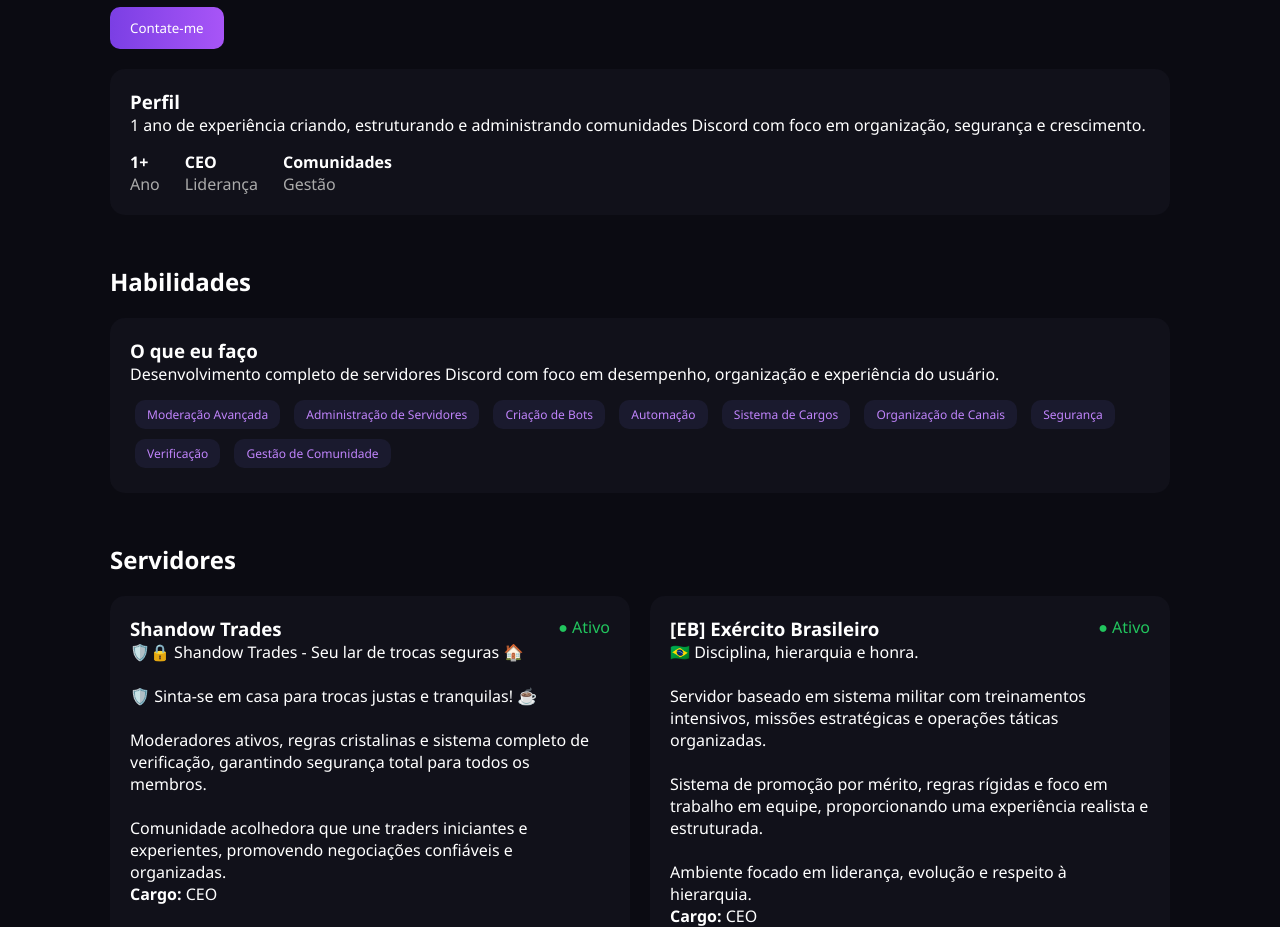
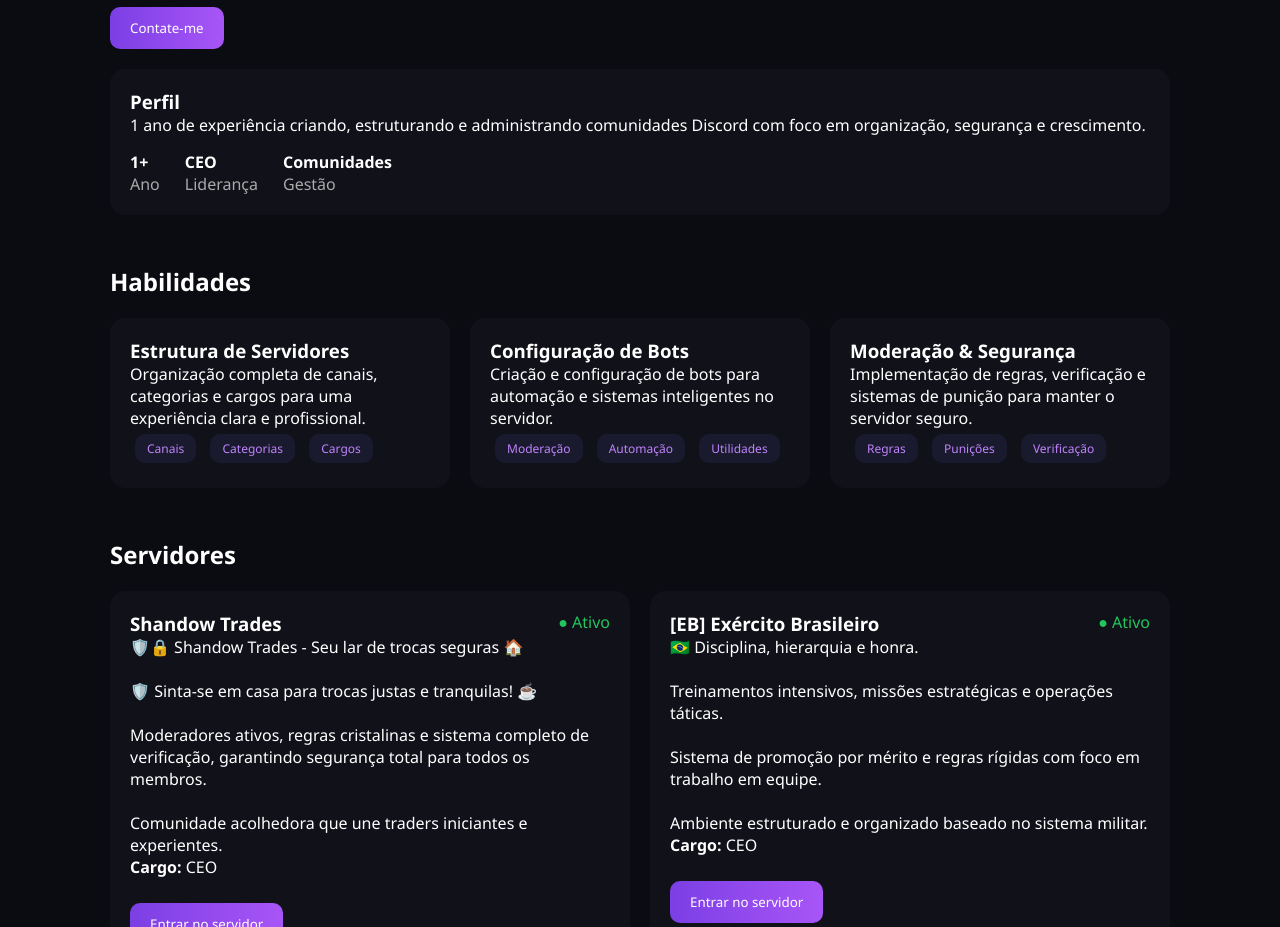
Before and after one commit to arthusilvasilva4001-create/Portif-lio., a plain HTML site: page index.html in a window 1280 px wide. Shown: the part 160-1087 px from the top of the page. Drawn offline with Linux system fonts and the light colour scheme.

Commit message:
index.html

```diff
--- a/index.html
+++ b/index.html
@@ -31,10 +31,6 @@
   margin-bottom:40px;
 }
 
-.logo {
-  font-weight:bold;
-}
-
 /* HERO */
 .hero h1 { font-size:32px; }
 
@@ -43,6 +39,7 @@
   margin:10px 0;
 }
 
+/* BUTTON */
 .btn {
   background:linear-gradient(90deg,#7b3fe4,#a855f7);
   border:none;
@@ -69,6 +66,7 @@
   box-shadow:0 0 20px rgba(128,0,255,0.2);
 }
 
+/* TAG */
 .tag {
   display:inline-block;
   padding:6px 12px;
@@ -79,6 +77,7 @@
   color:#c084fc;
 }
 
+/* STATUS */
 .status {
   float:right;
   color:#22c55e;
@@ -91,7 +90,7 @@
   gap:20px;
 }
 
-/* BOTÃO DISTÂNCIA */
+/* BUTTON SPACE */
 .btn-server {
   margin-top:25px;
 }
@@ -135,7 +134,7 @@
 <div class="container">
 
 <nav>
-  <div class="logo">Gengar.dev</div>
+  <div>Gengar.dev</div>
   <div>☰</div>
 </nav>
 
@@ -163,26 +162,35 @@
   </div>
 </div>
 
-<!-- HABILIDADES (ESTILO PRINT) -->
+<!-- HABILIDADES -->
 <h2>Habilidades</h2>
 
-<div class="card">
-  <h3>O que eu faço</h3>
+<div class="grid">
 
-  <p style="margin-bottom:10px;">
-    Desenvolvimento completo de servidores Discord com foco em desempenho,
-    organização e experiência do usuário.
-  </p>
+  <div class="card">
+    <h3>Estrutura de Servidores</h3>
+    <p>Organização completa de canais, categorias e cargos para uma experiência clara e profissional.</p>
+    <div class="tag">Canais</div>
+    <div class="tag">Categorias</div>
+    <div class="tag">Cargos</div>
+  </div>
 
-  <div class="tag">Moderação Avançada</div>
-  <div class="tag">Administração de Servidores</div>
-  <div class="tag">Criação de Bots</div>
-  <div class="tag">Automação</div>
-  <div class="tag">Sistema de Cargos</div>
-  <div class="tag">Organização de Canais</div>
-  <div class="tag">Segurança</div>
-  <div class="tag">Verificação</div>
-  <div class="tag">Gestão de Comunidade</div>
+  <div class="card">
+    <h3>Configuração de Bots</h3>
+    <p>Criação e configuração de bots para automação e sistemas inteligentes no servidor.</p>
+    <div class="tag">Moderação</div>
+    <div class="tag">Automação</div>
+    <div class="tag">Utilidades</div>
+  </div>
+
+  <div class="card">
+    <h3>Moderação & Segurança</h3>
+    <p>Implementação de regras, verificação e sistemas de punição para manter o servidor seguro.</p>
+    <div class="tag">Regras</div>
+    <div class="tag">Punições</div>
+    <div class="tag">Verificação</div>
+  </div>
+
 </div>
 
 <!-- SERVIDORES -->
@@ -190,7 +198,6 @@
 
 <div class="grid">
 
-<!-- SHANDOW -->
 <div class="card">
   <span class="status">● Ativo</span>
   <h3>Shandow Trades</h3>
@@ -200,8 +207,7 @@
     🛡️ Sinta-se em casa para trocas justas e tranquilas! ☕<br><br>
     Moderadores ativos, regras cristalinas e sistema completo de verificação,
     garantindo segurança total para todos os membros.<br><br>
-    Comunidade acolhedora que une traders iniciantes e experientes,
-    promovendo negociações confiáveis e organizadas.
+    Comunidade acolhedora que une traders iniciantes e experientes.
   </p>
 
   <p><strong>Cargo:</strong> CEO</p>
@@ -211,18 +217,15 @@
   </a>
 </div>
 
-<!-- EB -->
 <div class="card">
   <span class="status">● Ativo</span>
   <h3>[EB] Exército Brasileiro</h3>
 
   <p>
     🇧🇷 Disciplina, hierarquia e honra.<br><br>
-    Servidor baseado em sistema militar com treinamentos intensivos,
-    missões estratégicas e operações táticas organizadas.<br><br>
-    Sistema de promoção por mérito, regras rígidas e foco em trabalho em equipe,
-    proporcionando uma experiência realista e estruturada.<br><br>
-    Ambiente focado em liderança, evolução e respeito à hierarquia.
+    Treinamentos intensivos, missões estratégicas e operações táticas.<br><br>
+    Sistema de promoção por mérito e regras rígidas com foco em trabalho em equipe.<br><br>
+    Ambiente estruturado e organizado baseado no sistema militar.
   </p>
 
   <p><strong>Cargo:</strong> CEO</p>
```
